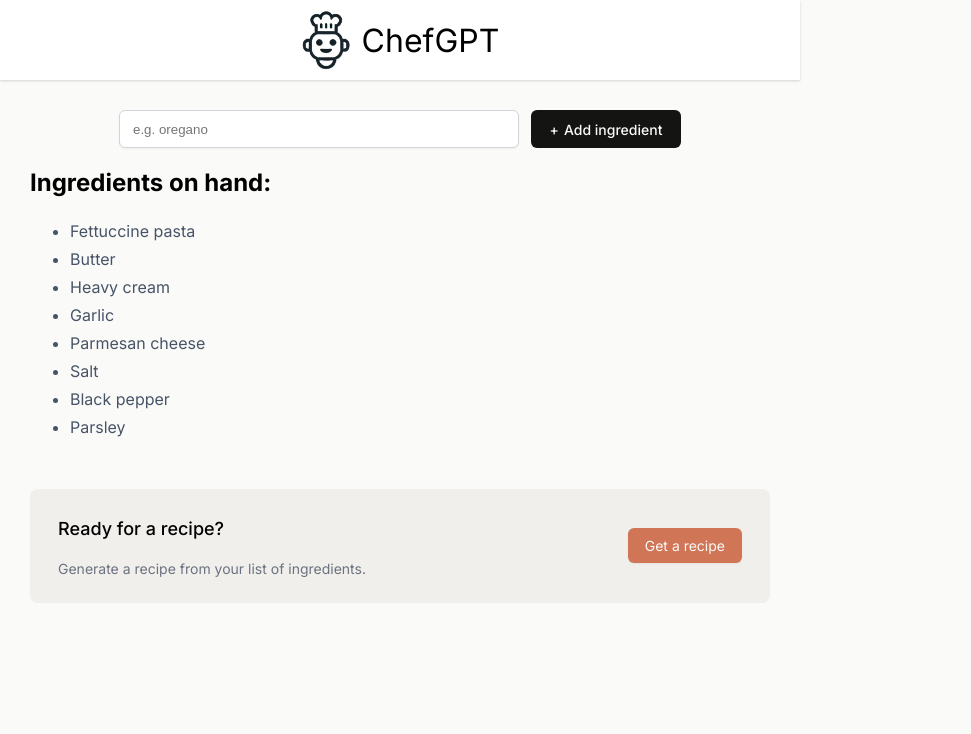
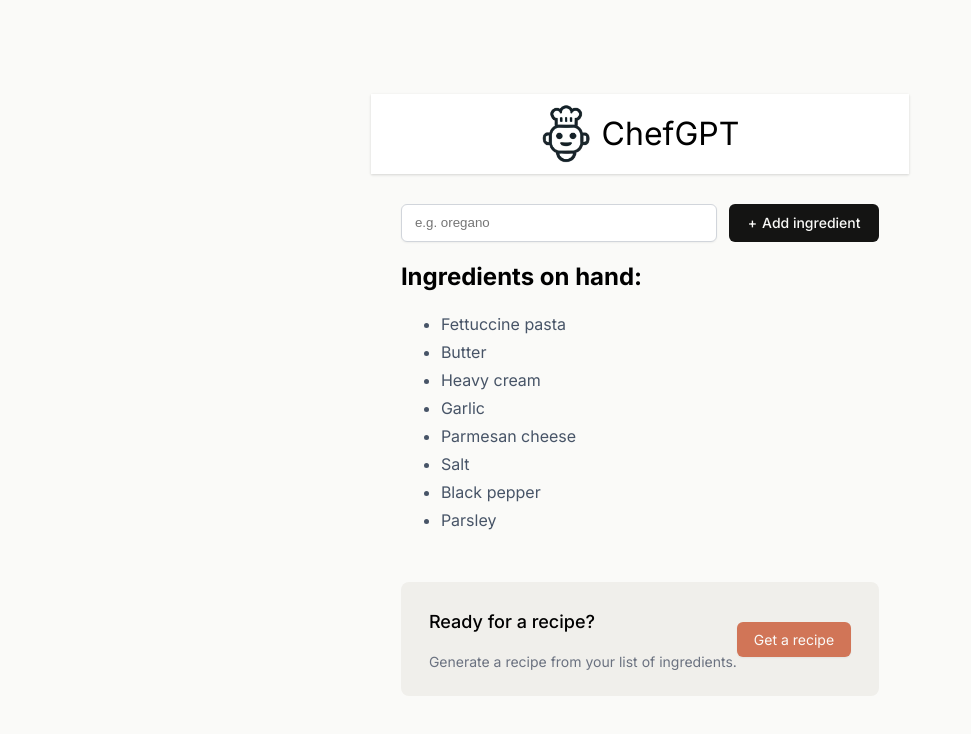
Before and after one commit to MedLines/ChefGPT, a React (Vite) app: page / in a window 1280 px wide. Shown: the top 734 px of the page, without its empty margins (0-971 px from the left). Built offline with nearby package versions, Linux system fonts and the light colour scheme; no server answers.

Commit message:
Update index.css

```diff
--- a/index.css
+++ b/index.css
@@ -3,10 +3,15 @@
 }
 
 body {
-    margin: 0;
+    margin: 0 auto;        /* center body horizontally */
     font-family: Inter, sans-serif;
     background-color: #FAFAF8;
     max-width: 800px;
+    display: flex;
+    flex-direction: column;
+    justify-content: center; /* vertical center children */
+    align-items: center;     /* horizontal center children inside body */
+    min-height: 100vh;      /* make body fill viewport so justify-content works */
 }
 
 header {
```
